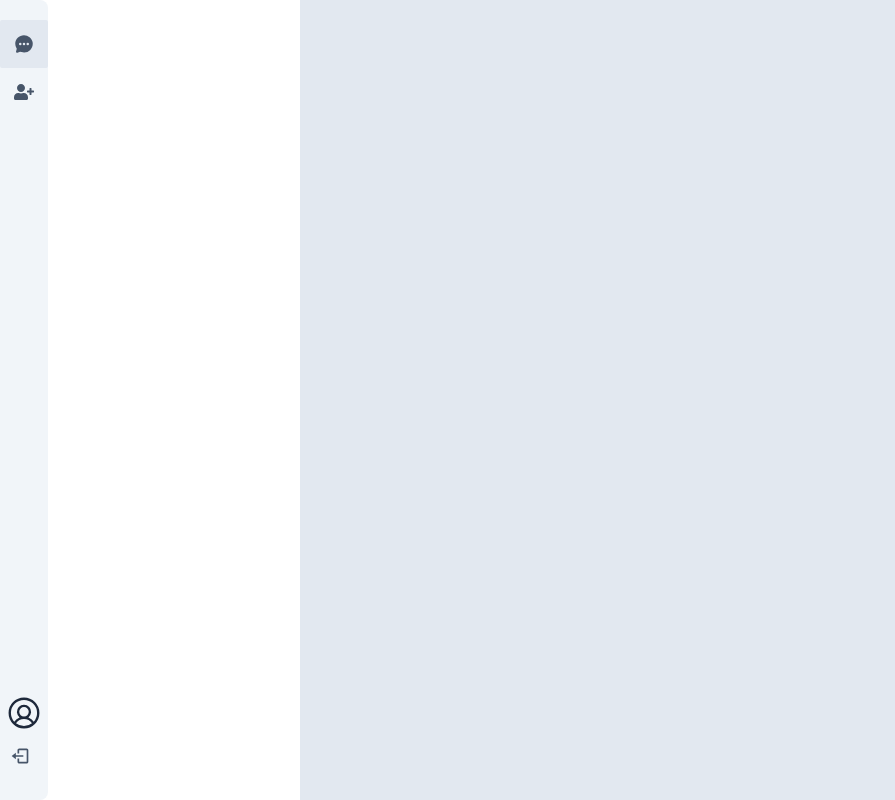
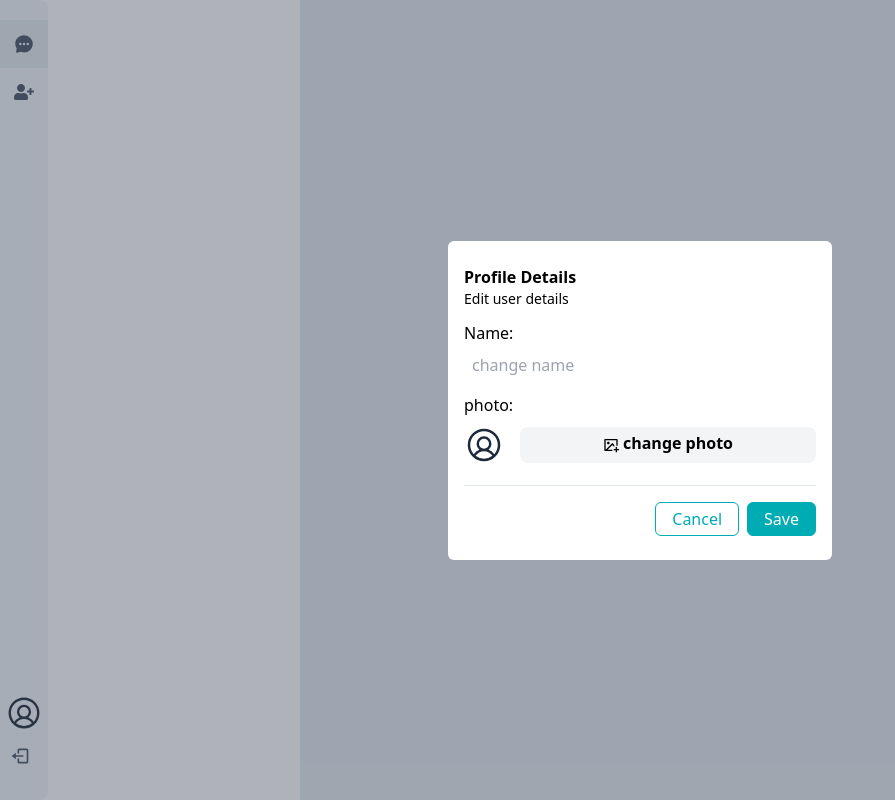
Before and after one commit to salmanulfarispk/Chat_App_Mern_stack, a React (Vite) app in the folder client/: page / in a window 1280 px wide. Both pictures are taken after a click on the button 24 px from the left and 713 px from the top of the page. Shown: the whole page, without its empty margins (0-895 px from the left). Built offline with nearby package versions, Linux system fonts and the light colour scheme; no server answers.

Commit message:
update user profile

```diff
--- a/client/src/components/Avatar.jsx
+++ b/client/src/components/Avatar.jsx
@@ -30,8 +30,8 @@ export default function Avatar({userId,name,image,width,height}) {
      const randomnum= Math.floor(Math.random() * 5)   //generates a random number between 0 and max(here5)
 
   return (
-    <div className='text-slate-800 overflow-hidden rounded-full font-bold'
-    style={{width: width+"px",height: height+"px"}}>
+    <div className={`text-slate-800  rounded-full font-bold relative`} style={{width : width+"px", height : height+"px" }}
+    >
 
      {
         image ? (
@@ -39,12 +39,12 @@ export default function Avatar({userId,name,image,width,height}) {
           alt={name}
           height={height}
           width={width}
-          className='overflow-hidden rounded-full'
+          className='overflow-hidden rounded-full w-full h-full'
           />
         ):(
             name ? (
                <div className={`overflow-hidden rounded-full flex border text-lg
-               justify-center items-center  ${bgcolor[randomnum]}`} style={{width: width+"px",height: height+"px"}}>
+               justify-center items-center  ${bgcolor[randomnum]}`} style={{width : width+"px", height : height+"px" }}>
                      {avatarname}
                 </div>
             ) : (
--- /dev/null
+++ b/client/src/components/Divider.jsx
@@ -0,0 +1,9 @@
+import React from 'react'
+
+export default function Divider() {
+  return (
+    <div className='p-[0.5px] bg-slate-200 my-1'>
+
+    </div>
+  )
+}
--- /dev/null
+++ b/client/src/components/EditUserDetails.jsx
@@ -0,0 +1,136 @@
+import React from 'react'
+import Avatar from './Avatar'
+import { useFormik } from 'formik'
+import * as Yup from 'yup';
+import axios from 'axios';
+import { useDispatch } from 'react-redux';
+import toast from 'react-hot-toast';
+import { setUser } from '../redux/UserSlice'
+import uploadFile from '../helpers/uploadFile';
+import { RiImageAddLine } from "react-icons/ri";
+import Divider from "./Divider"
+
+
+export default function EditUserDetails({onClose,user}) {
+
+     const dispatch=useDispatch()
+
+   const validationSchema= Yup.object({
+    name: Yup.string()
+    .min(5, 'Name must be at least 5 characters')
+    .max(15, 'Name must be less than 15 characters'),
+    profileImg: Yup.mixed()
+      .nullable()
+      .test(
+        'fileSize',
+        'File too large',
+        value => !value || (value && value.size <= 3 * 1024 * 1024)
+      )
+      .test(
+        'fileType',
+        'Unsupported file format',
+        value => !value || (value && ['image/jpeg', 'image/png'].includes(value.type))
+      ),
+   });
+
+    const formik=useFormik({
+        initialValues:{
+            name: user?.name,
+            profileImg: user?.profileImg,
+        },
+        validationSchema,
+        onSubmit: async(values)=>{
+
+            const URL = `${import.meta.env.VITE_REACT_APP_BACKEND_URL}/api/update-user`;
+
+            try {
+                const formData=new FormData()
+                formData.append("name", values.name)
+                if (values.profileImg) {
+                    const uploadedPhoto = await uploadFile(values.profileImg);
+                    if (uploadedPhoto) {
+                      formData.append('profileImg', uploadedPhoto);
+                    } else {
+                      throw new Error('Failed to upload image');
+                    }
+                  }
+
+
+                const response=await axios.patch(URL,formData,{
+                    headers:{
+                        'Content-Type':'application/json'
+                    },
+
+                    withCredentials: true
+                })
+                  if(response.data.success){
+                    dispatch(setUser(response.data.data))
+                    toast.success("user profile updated!")
+                    onClose()
+                  }
+            } catch (error) {
+              toast.error(error?.response?.data?.message || error.message);
+            }
+        }
+    })
+
+
+    const handlePhotoChange = (event) => {
+        formik.setFieldValue('profileImg', event.target.files[0]);
+      };
+
+  return (
+    <div className='fixed inset-0 bg-gray-700 bg-opacity-40 flex justify-center items-center'>
+        <div className='bg-white p-4 py-6 m-1 rounded-md w-full max-w-sm'>
+            <h2 className='font-semibold'>Profile Details</h2>
+            <p className='text-sm'>Edit user details</p>
+
+            <form className='grid gap-3 mt-3' onSubmit={formik.handleSubmit}>
+              <div className='flex flex-col gap-1'>
+              <label htmlFor='name'>Name:</label>
+               <input type='text'
+                 name='name'
+                 id='name'
+                 placeholder='change name'
+                 value={formik.values.name}
+                 onChange={formik.handleChange}
+                 className='w-full py-1 px-2 focus:outline-primary border-spacing-0.5'
+                 />
+                 {formik.errors.name && formik.touched.name ? (
+                  <div className='text-red-500 text-sm'>{formik.errors.name}</div>
+                    ) : null}
+                </div>
+
+                <div className='flex flex-col gap-1'>
+                <div>photo:</div>
+                   <div className='my-1 flex items-center gap-4'>
+                     <Avatar width={40} height={40}
+                         image={user?.profileImg}
+                         name={user?.name}
+                     />
+                     <label htmlFor='profileImg'
+                       className='font-bold cursor-pointer flex bg-gray-100 px-1 py-2 rounded-lg w-full justify-center items-center'>
+                        <RiImageAddLine /><span className='-mt-1 ms-1'>change photo</span>
+                     <input type='file'
+                     id='profileImg'
+                     onChange={handlePhotoChange}
+                     className='hidden'
+
+                     />
+                     </label>
+                   </div>
+                </div>
+
+                  <Divider/>
+                 <div className='flex gap-2 w-fit ml-auto'>
+                    <button className='border-primary border px-4 py-1 text-primary hover:text-white rounded-md hover:scale-105 hover:bg-primary'
+                    type='button' onClick={onClose}>Cancel</button>
+                    <button type='submit' className='border-primary rounded-md bg-primary text-white border px-4 py-1
+                      hover:scale-105 '>Save</button>
+                 </div>
+            </form>
+        </div>
+
+    </div>
+  )
+}
--- a/client/src/components/Sidebar.jsx
+++ b/client/src/components/Sidebar.jsx
@@ -1,16 +1,17 @@
-import React from 'react'
+import React, { useState } from 'react'
 import { IoChatbubbleEllipses } from "react-icons/io5";
 import { FaUserPlus } from "react-icons/fa";
 import { NavLink } from 'react-router-dom';
 import { BiLogOut } from "react-icons/bi";
 import Avatar from "./Avatar"
 import { useSelector } from 'react-redux';
+import EditUserDetails from './EditUserDetails';
 
 
 export default function Sidebar() {
 
     const userDetails= useSelector(state=> state?.user)
-    console.log(userDetails);
+     const [editOpenUSer,setEditUserOpen]=useState(false)
 
   return (
     <div className='w-full h-full'>
@@ -28,12 +29,9 @@ export default function Sidebar() {
                </div>
 
                    <div className='flex flex-col items-center'>
-                        <button className='mx-auto' title={userDetails?.name}>
+                        <button className='mx-auto' title={userDetails?.name} onClick={()=> setEditUserOpen(true)}>
                             <Avatar width={38} height={38}
                              name={userDetails?.name}/>
-                            <div>
-
-                            </div>
                         </button>
 
                         <button title='logout' className='w-12 h-12 cursor-pointer flex justify-center items-center
@@ -43,6 +41,10 @@ export default function Sidebar() {
                    </div>
          </div>
 
+           {/**edit userdetail modal */}
+          {editOpenUSer && (
+            <EditUserDetails onClose={()=> setEditUserOpen(false)} user={userDetails}/>
+          )}
     </div>
   )
 }
--- a/client/src/pages/Register.jsx
+++ b/client/src/pages/Register.jsx
@@ -28,7 +28,7 @@ const Register = () => {
       .test(
         'fileSize',
         'File too large',
-        value => !value || (value && value.size <= 2 * 1024 * 1024)    //value is inputed data in inputfield
+        value => !value || (value && value.size <= 3 * 1024 * 1024)    //value is inputed data in inputfield
       )
       .test(
         'fileType',
```
